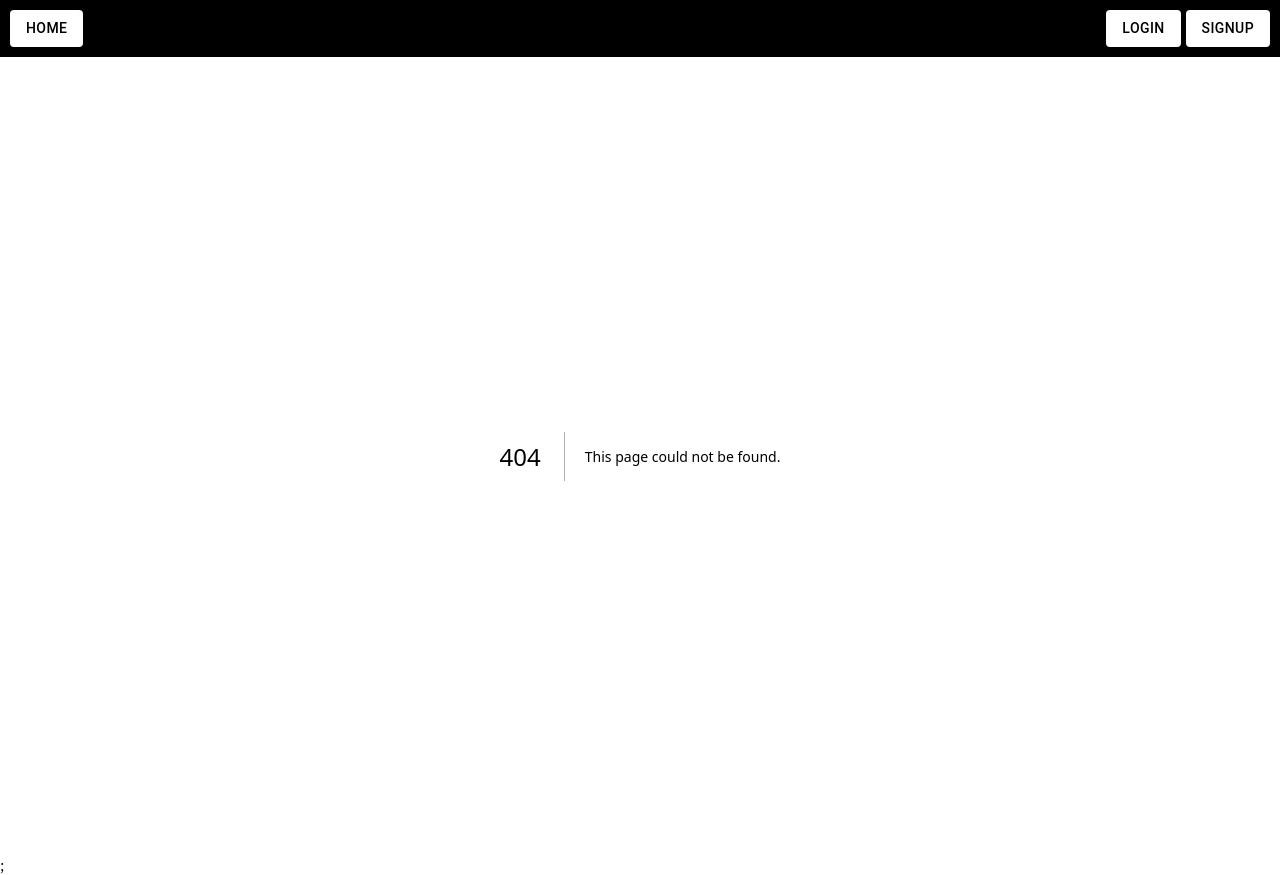
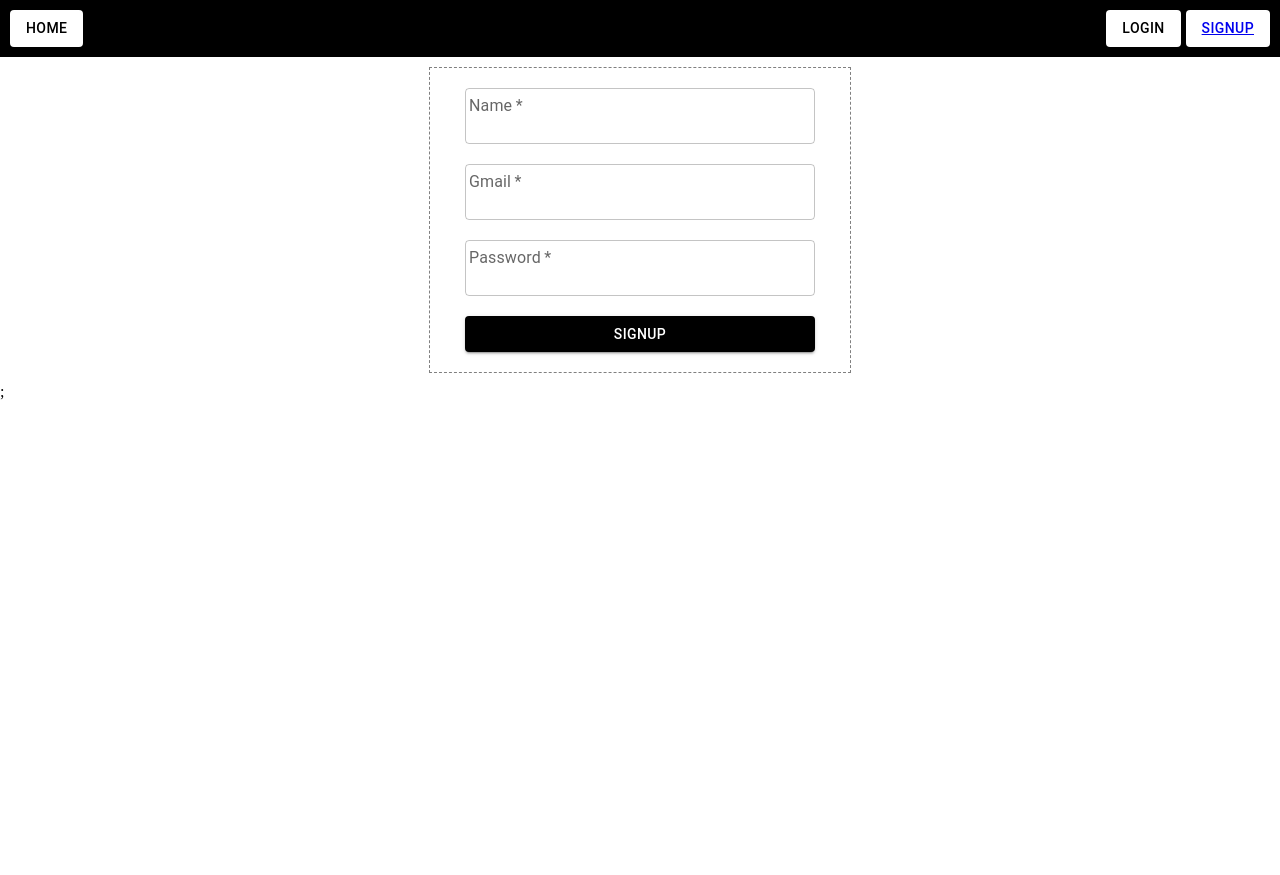
Before and after one commit to MudasirIrshad/Course_Selling_App_Next-js, a Next.js app in the folder course_selling_app/: page /signup in a window 1280 px wide. Before the commit this address had no page. After the commit the page ends 800 px from the top, so only its background shows below. Built offline with nearby package versions, Linux system fonts and the light colour scheme.

Commit message:
Your commit message

```diff
--- a/course_selling_app/package.json
+++ b/course_selling_app/package.json
@@ -19,6 +19,7 @@
     "next": "15.1.1",
     "react": "^19.0.0",
     "react-dom": "^19.0.0",
+    "recoil": "^0.7.7",
     "zod": "^3.24.1"
   },
   "devDependencies": {
--- a/course_selling_app/src/components/Appbar.tsx
+++ b/course_selling_app/src/components/Appbar.tsx
@@ -1,5 +1,6 @@
 import { Button } from "@mui/material";
 import { useEffect, useState } from "react";
+import Link from "next/link";
 export default function Appbar() {
   const [usertoken, setUserToken] = useState(false);
   const [admintoken, setAdminToken] = useState(false);
@@ -104,7 +105,7 @@ export default function Appbar() {
               variant="contained"
               style={{ backgroundColor: "white", color: "black" }}
             >
-              Signup
+              <Link  href={'/signup'}>Signup</Link>
             </Button>
           </>
         )}
--- a/course_selling_app/src/pages/api/user/signup.ts
+++ b/course_selling_app/src/pages/api/user/signup.ts
@@ -18,7 +18,7 @@ export default async function handler(
     let gmail = inputs.data?.gmail;
     let password = inputs.data?.password;
     let findAdmin = await User.findOne({ gmail });
-    if (findAdmin) res.send({ message: "User already exits" });
+    if (findAdmin) res.send({ message: false });
     else {
       const newUser = new User({
         username,
@@ -27,7 +27,7 @@ export default async function handler(
       });
       await newUser.save();
       let token = jwt.sign({ username, gmail }, SECRET_KEY);
-      res.send({ message: "User Signup Token", token });
+      res.send({ message: true, token });
     }
   }
 }
--- /dev/null
+++ b/course_selling_app/src/pages/signup/index.tsx
@@ -0,0 +1,93 @@
+import { Box, Button, TextField } from "@mui/material";
+import { BASE_URL } from "../config";
+import axios from "axios";
+import React, { useState } from "react";
+import { useSetRecoilState } from "recoil";
+// import { userState } from "../store/user";
+export default function Signup() {
+  //   const setUserState = useSetRecoilState(userState);
+  const handleClick = async () => {
+    console.log(username, gmail, password);
+
+    const res = await axios.post(
+      `${BASE_URL}/api/user/signup`,
+      {
+        username,
+        gmail,
+        password,
+      },
+      {
+        headers: {
+          "Content-type": "application/json",
+        },
+      }
+    );
+    const data = res.data;
+    console.log(data);
+
+    if (data.message == true) {
+      localStorage.setItem("Token", data.token);
+      console.log("user signup done");
+
+      //   if (localStorage.getItem("Token")) setUserState(true);
+    } else {
+      console.log("error in signup");
+    }
+  };
+  const [username, setUsername] = useState("");
+  const [gmail, setGmail] = useState("");
+  const [password, setPassword] = useState("");
+
+  return (
+    <div style={{ display: "flex", justifyContent: "center" }}>
+      <Box
+        component="section"
+        sx={{
+          p: 2,
+          border: "1px dashed grey",
+          width: "400px",
+          margin: "10px",
+          padding: "10px",
+          display: "flex",
+          flexDirection: "column",
+          alignItems: "center",
+        }}
+      >
+        <TextField
+          required
+          style={{ padding: "10px", width: "350px" }}
+          id="outlined-required"
+          label="Name"
+          onChange={(e) => {
+            setUsername(e.target.value);
+          }}
+        />
+        <TextField
+          required
+          style={{ padding: "10px", width: "350px" }}
+          id="outlined-required"
+          label="Gmail"
+          onChange={(e) => {
+            setGmail(e.target.value);
+          }}
+        />
+        <TextField
+          required
+          style={{ padding: "10px", width: "350px" }}
+          id="outlined-required"
+          label="Password"
+          onChange={(e) => {
+            setPassword(e.target.value);
+          }}
+        />
+        <Button
+          sx={{ backgroundColor: "black", width: "350px", margin: "10px" }}
+          variant="contained"
+          onClick={handleClick}
+        >
+          Signup
+        </Button>
+      </Box>
+    </div>
+  );
+}
```
Also changed, not shown: 1 other file (tests, documents, lock files or other folders).
